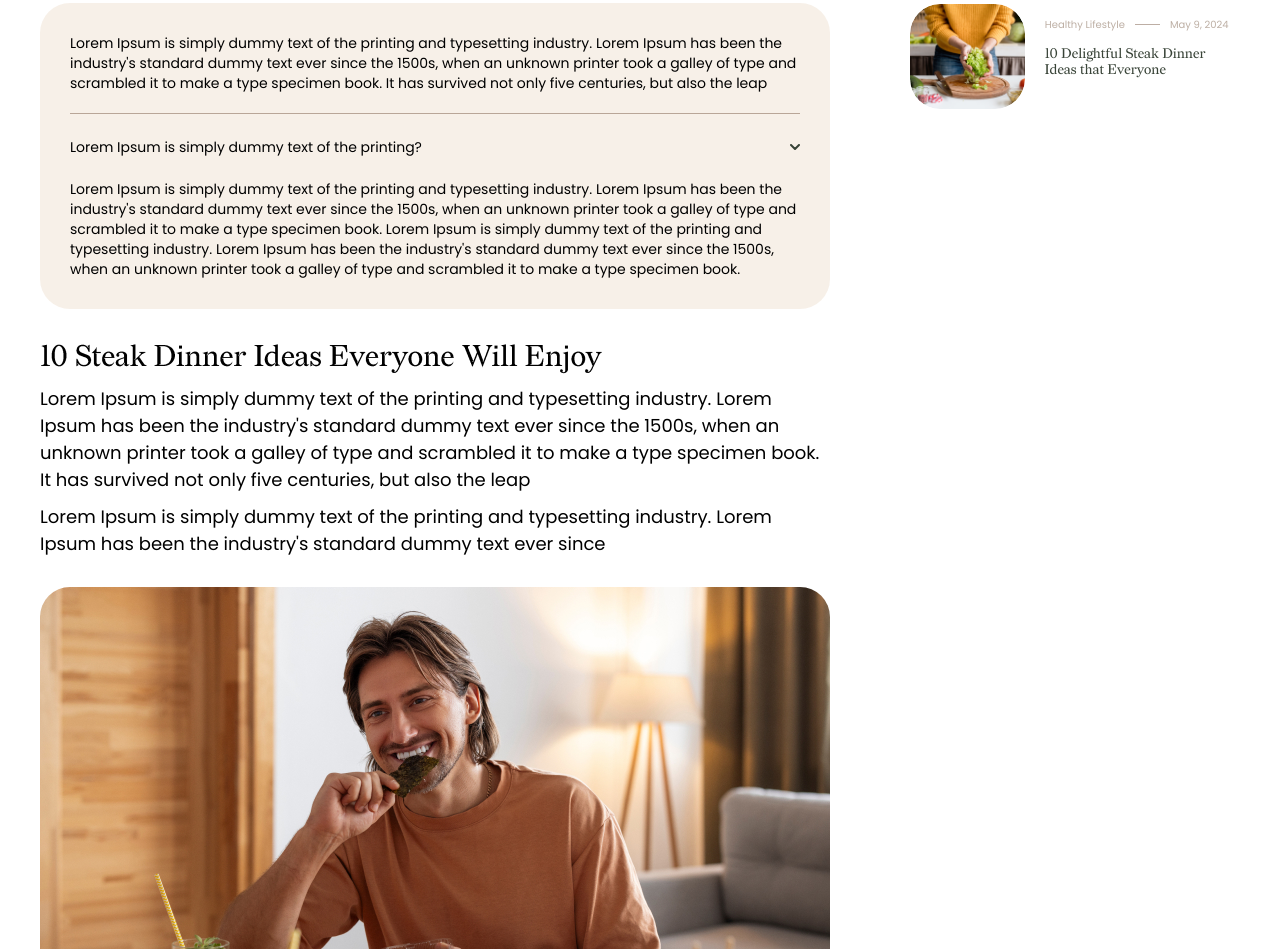
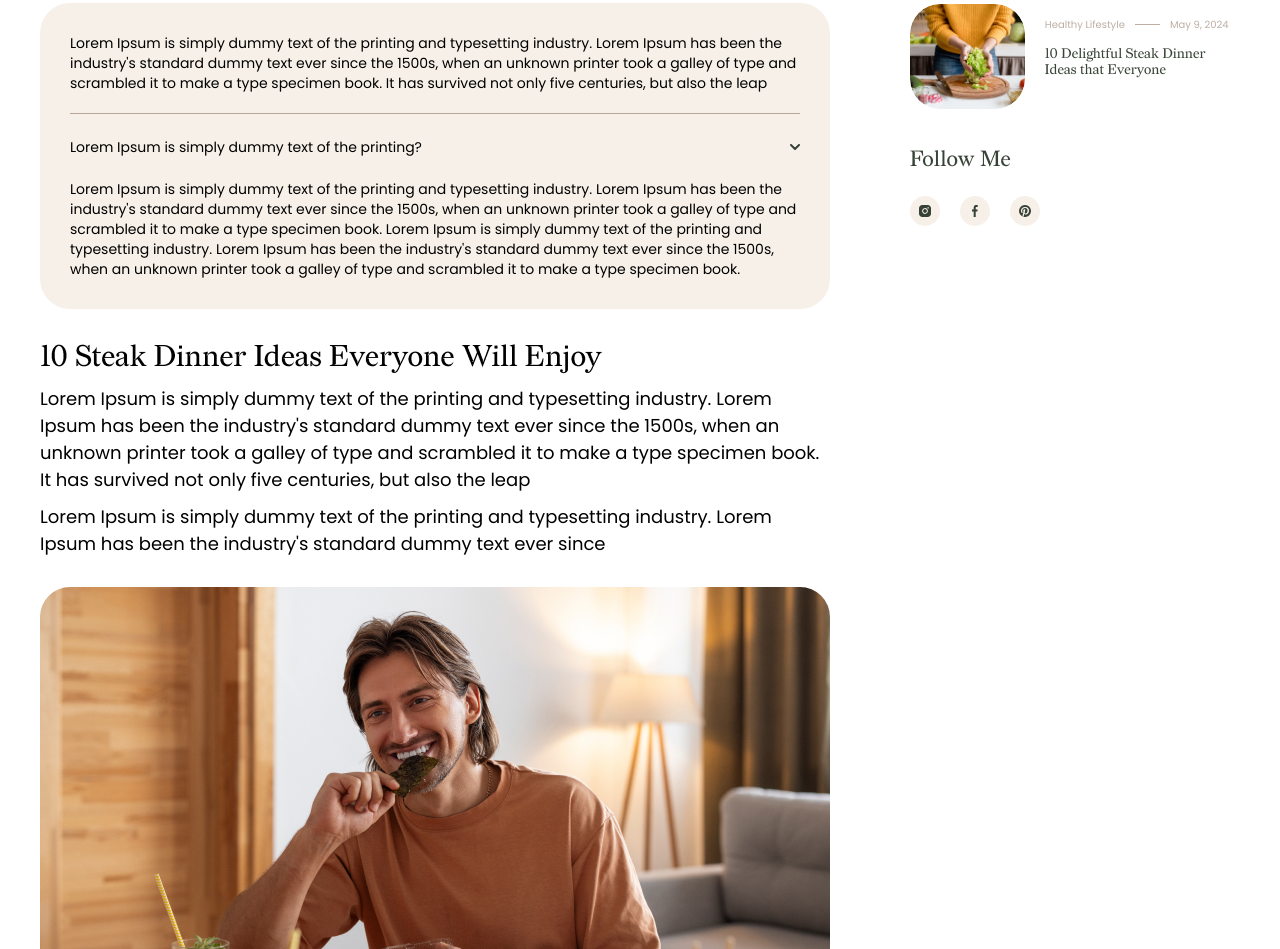
Before and after one commit to AzizTeqnite123/Foodnom, a plain HTML site: page inner-blog.html in a window 1280 px wide. Shown: the part 1113-2062 px from the top of the page. Drawn offline with nearby package versions, Linux system fonts and the light colour scheme; a web font is replaced by a local one.

Commit message:
newwwwww

```diff
--- a/assets/css/style.css
+++ b/assets/css/style.css
@@ -1136,6 +1136,33 @@ img {
     width: 100%;
 }
 
+.followMe {
+    margin-top: 40px;
+}
+
+.followMe h3{
+    font-size: 22px;
+    line-height: 1;
+    color: #384337;
+    margin: 0;
+}
+
+.followMe .socList li a {
+    background: #EADAC566;
+}
+
+.followMe .socList li a:hover{
+    background: #384337;
+}
+
+.followMe .socList li a:hover img{
+    filter: brightness(0) saturate(100%) invert(92%) sepia(23%) saturate(283%) hue-rotate(316deg) brightness(104%) contrast(94%);
+}
+
+.followMe .socList li a img {
+    filter: brightness(0) saturate(100%) invert(21%) sepia(3%) saturate(2548%) hue-rotate(68deg) brightness(104%) contrast(91%);
+}
+
 /* innerBlogMain */
 
 /* realtedBlogSec */
--- a/inner-blog.html
+++ b/inner-blog.html
@@ -246,6 +246,14 @@
                                 </div>
                             </div>
                         </div>
+                        <div class="followMe">
+                            <h3>Follow Me</h3>
+                            <ul class="socList">
+                                <li><a href="#"><img src="assets/images/instaIc.svg" alt=""></a></li>
+                                <li><a href="#"><img src="assets/images/fbIc.svg" alt=""></a></li>
+                                <li><a href="#"><img src="assets/images/pinteretIc.svg" alt=""></a></li>
+                            </ul>
+                        </div>
                     </div>
                 </div>
             </div>
```
